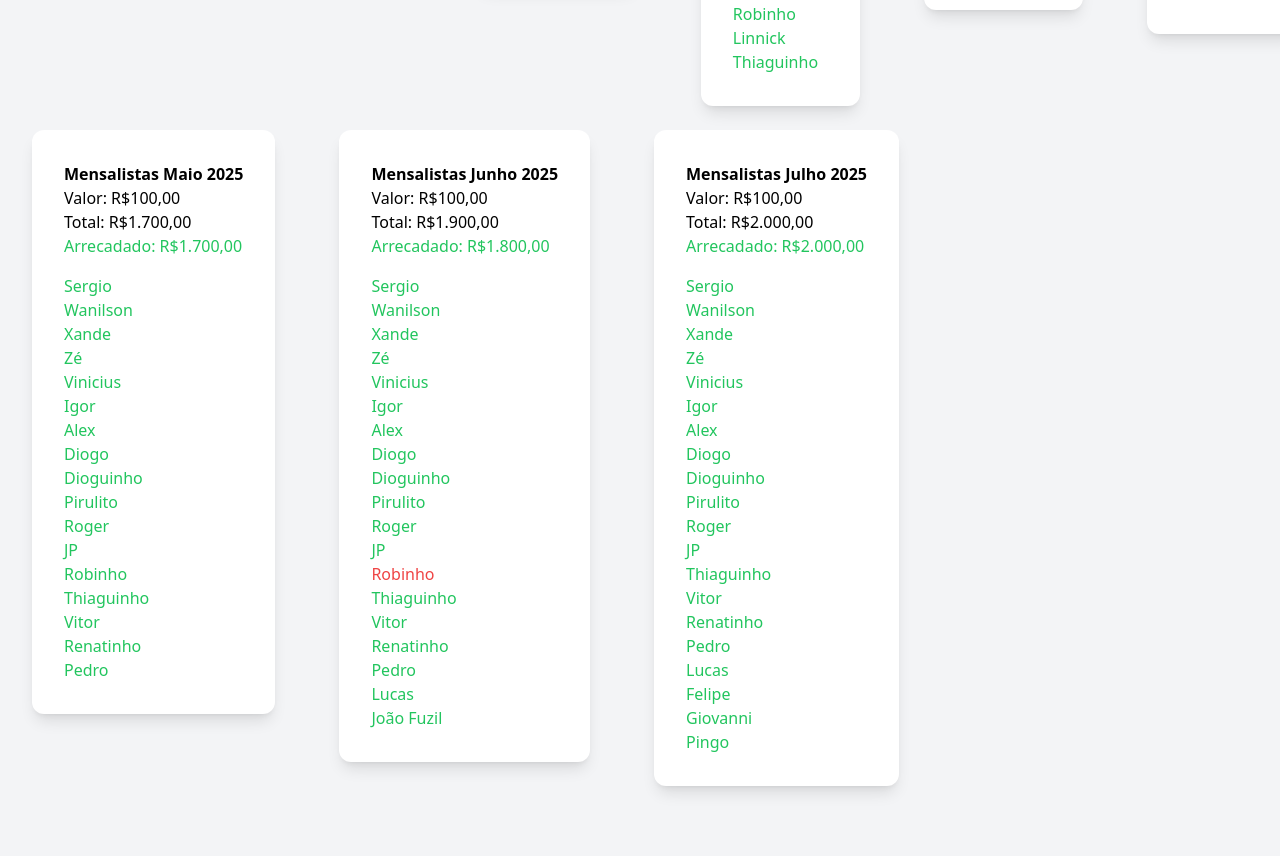
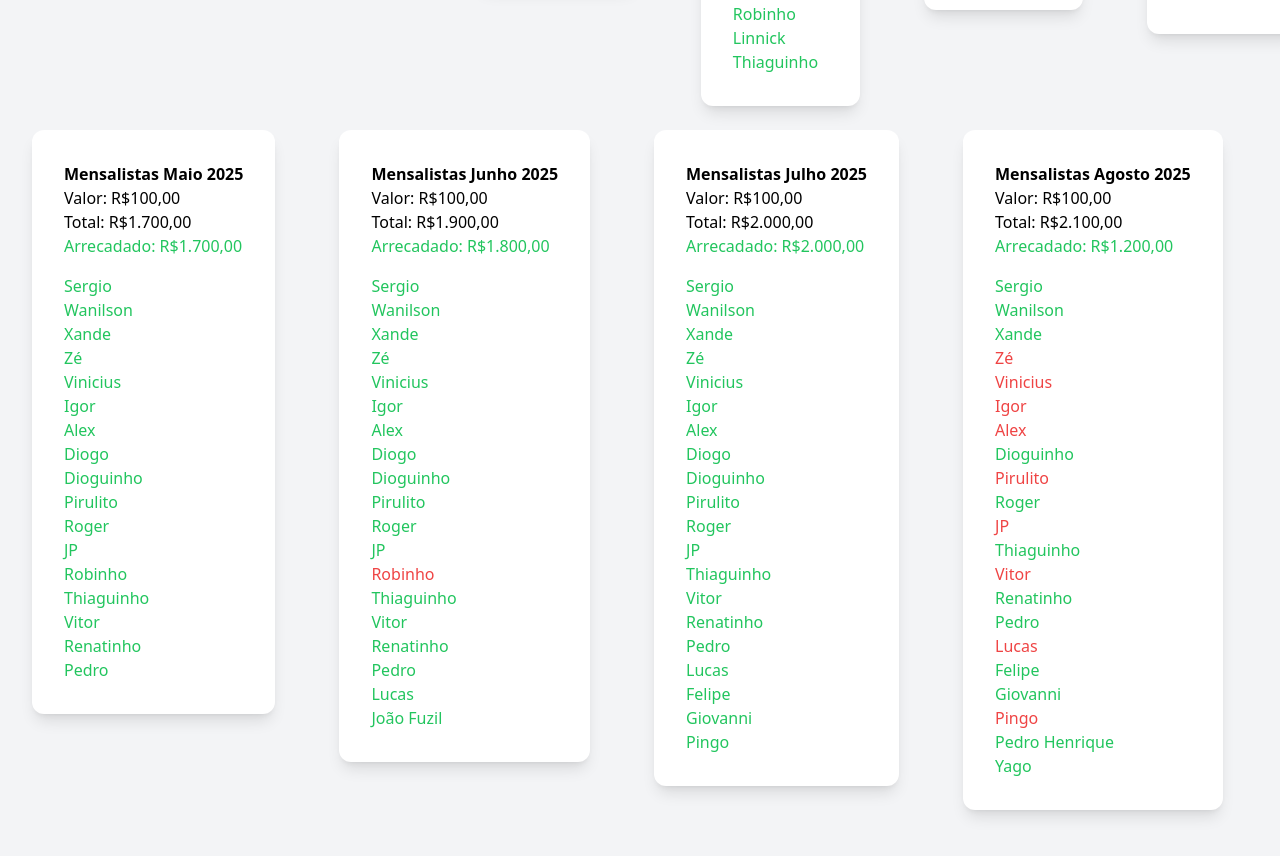
Before and after one commit to diogop2003/futebol, an Angular app in the folder pelada-front/: page /mensalistas in a window 1280 px wide. Shown: the part 900-1756 px from the top of the page. Built offline with nearby package versions, Linux system fonts and the light colour scheme.

Commit message:
ago 2025.1

```diff
--- a/pelada-front/src/app/pages/diaristas/diaristas.component.html
+++ b/pelada-front/src/app/pages/diaristas/diaristas.component.html
@@ -644,5 +644,21 @@
                 <li class="text-green-500">Fuzil (Zé)</li>
             </ol>
         </div>
+        <div class="rounded-xl bg-white p-8 shadow-lg mx-8">
+            <h1 class="font-md font-bold">Diaristas Pelada 07/08/2025</h1>
+            <div class="mb-4">
+                <h1 class="font-sm">Valor: R$30,00</h1>
+                <h1 class="font-sm">Total: R$180,00</h1>
+                <h1 class="font-sm text-green-500">Total arrecadado: R$180,00</h1>
+            </div>
+            <ol>
+                <li class="text-green-500">Dani (Felipe)</li>
+                <li class="text-green-500">Lucas (Felipe)</li>
+                <li class="text-green-500">Thiago (Felipe)</li>
+                <li class="text-green-500">Linnick (Serginho)</li>
+                <li class="text-green-500">Robinho (Serginho)</li>
+                <li class="text-green-500">Fuzil (Felipe)</li>
+            </ol>
+        </div>
     </section>
 </section>
--- a/pelada-front/src/app/pages/mensalista/mensalista.component.html
+++ b/pelada-front/src/app/pages/mensalista/mensalista.component.html
@@ -265,4 +265,35 @@
             <li class="text-green-500">Pingo</li>
         </ol>
     </div>
+    <div class="rounded-xl bg-white p-8 shadow-lg mx-8">
+        <h1 class="font-md font-bold">Mensalistas Agosto 2025</h1>
+        <div class="mb-4">
+            <h1 class="text-md">Valor: R$100,00</h1>
+            <h1 class="text-md">Total: R$2.100,00</h1>
+            <h1 class="text-green-500">Arrecadado: R$1.200,00</h1>
+        </div>
+        <ol>
+            <li class="text-green-500">Sergio</li>
+            <li class="text-green-500">Wanilson</li>
+            <li class="text-green-500">Xande</li>
+            <li class="text-red-500">Zé</li>
+            <li class="text-red-500">Vinicius</li>
+            <li class="text-red-500">Igor</li>
+            <li class="text-red-500">Alex</li>
+            <li class="text-green-500">Dioguinho</li>
+            <li class="text-red-500">Pirulito</li>
+            <li class="text-green-500">Roger</li>
+            <li class="text-red-500">JP</li>
+            <li class="text-green-500">Thiaguinho</li>
+            <li class="text-red-500">Vitor</li>
+            <li class="text-green-500">Renatinho</li>
+            <li class="text-green-500">Pedro</li>
+            <li class="text-red-500">Lucas</li>
+            <li class="text-green-500">Felipe</li>
+            <li class="text-green-500">Giovanni</li>
+            <li class="text-red-500">Pingo</li>
+            <li class="text-green-500">Pedro Henrique</li>
+            <li class="text-green-500">Yago</li>
+        </ol>
+    </div>
 </section>
--- a/pelada-front/src/app/pages/saldo/saldo.component.html
+++ b/pelada-front/src/app/pages/saldo/saldo.component.html
@@ -24,12 +24,12 @@
             </thead>
             <tbody>
                 <tr class="border-b">
-                    <td class="w-auto py-4 text-md text-gray-700">Saldo Junho</td>
-                    <td class="w-auto py-4 text-md text-green-500">2.589,00</td>
+                    <td class="w-auto py-4 text-md text-gray-700">Saldo Julho</td>
+                    <td class="w-auto py-4 text-md text-green-500">2.569,00</td>
                 </tr>
                 <tr class="border-b gap-5">
-                    <td class="w-auto py-4 text-md text-gray-700">Pagantes Julho</td>
-                    <td class="w-auto py-4 text-md text-green-500">2.000,00</td>
+                    <td class="w-auto py-4 text-md text-gray-700">Pagantes Agosto</td>
+                    <td class="w-auto py-4 text-md text-green-500">1.200,00</td>
                 </tr>
                 <tr class="border-b gap-5">
                     <td class="w-auto py-4 text-md text-gray-700">Mensalidade do campo</td>
@@ -37,27 +37,27 @@
                 </tr>
                 <tr class="border-b gap-5">
                     <td class="w-auto py-4 text-md text-gray-700">Goleiros mês</td>
-                    <td class="w-auto py-4 text-md text-red-500">-700,00</td>
+                    <td class="w-auto py-4 text-md text-red-500">140,00</td>
                 </tr>
                 <tr class="border-b gap-5">
-                    <td class="w-auto py-4 text-md text-gray-700">Diaristas Julho</td>
-                    <td class="w-auto py-4 text-md text-green-500">1.000,00</td>
+                    <td class="w-auto py-4 text-md text-gray-700">Diaristas Agosto</td>
+                    <td class="w-auto py-4 text-md text-green-500">180,00</td>
                 </tr>
                 <tr class="border-b gap-5">
-                    <td class="w-auto py-4 text-md text-gray-700">Gastos adicionais Julho</td>
-                    <td class="w-auto py-4 text-md text-red-500">-342,00</td>
+                    <td class="w-auto py-4 text-md text-gray-700">Gastos adicionais Agosto</td>
+                    <td class="w-auto py-4 text-md text-red-500">-150,00</td>
                 </tr>
                 <tr class="border-b gap-5">
-                    <td class="w-auto py-4 text-md text-gray-700">Gastos churrasco Julho</td>
-                    <td class="w-auto py-4 text-md text-red-500">-468,00</td>
+                    <td class="w-auto py-4 text-md text-gray-700">Gastos churrasco Agosto</td>
+                    <td class="w-auto py-4 text-md text-red-500">-00,00</td>
                 </tr>
                 <tr class="border-b gap-5">
-                    <td class="w-auto py-4 text-md text-gray-700">Pagantes churrasco Julho</td>
-                    <td class="w-auto py-4 text-md text-green-500">90,00</td>
+                    <td class="w-auto py-4 text-md text-gray-700">Pagantes churrasco Agosto</td>
+                    <td class="w-auto py-4 text-md text-green-500">00,00</td>
                 </tr>
                 <tr class="border-b gap-5">
                     <td class="w-auto py-4 text-md text-gray-700">SALDO TOTAL</td>
-                    <td class="w-auto py-4 text-md text-green-500">2.569,00</td>
+                    <td class="w-auto py-4 text-md text-green-500">2.339,00</td>
                 </tr>
             </tbody>
         </table>
```
